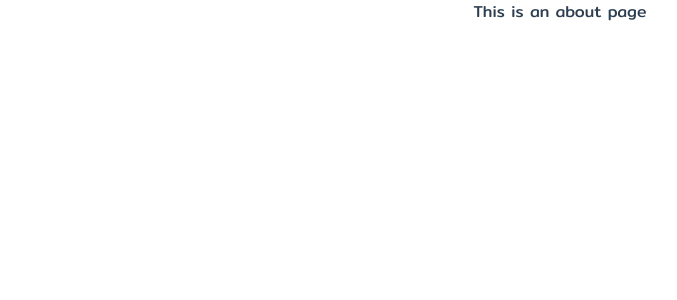
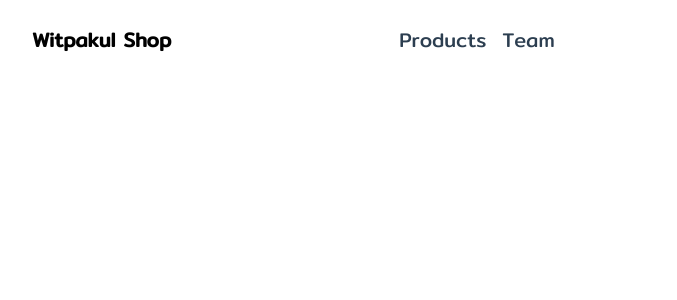
Before and after one commit to WitPaKul/Front_End, a Vue app: page /about in a window 1280 px wide. Shown: the top 300 px of the page, without its empty margins (80-757 px from the left). Built offline with nearby package versions, Linux system fonts and the light colour scheme.

Commit message:
[ADD] components navbar

```diff
--- a/src/views/About.vue
+++ b/src/views/About.vue
@@ -1,5 +1,3 @@
 <template>
-  <div class="about">
-    <h1>This is an about page</h1>
-  </div>
+  <navbar></navbar>
 </template>
```
